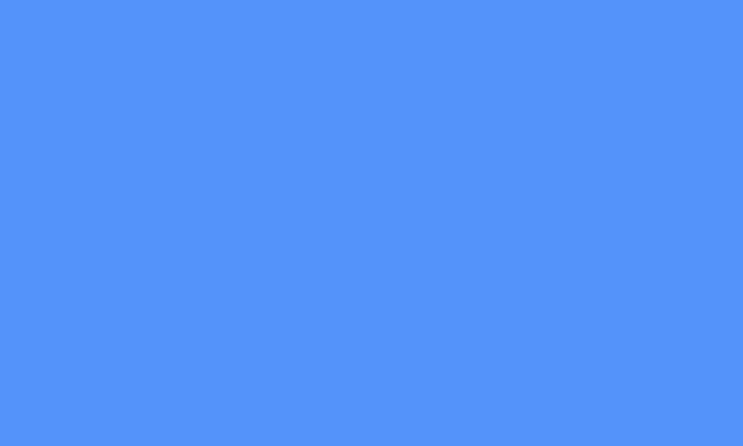
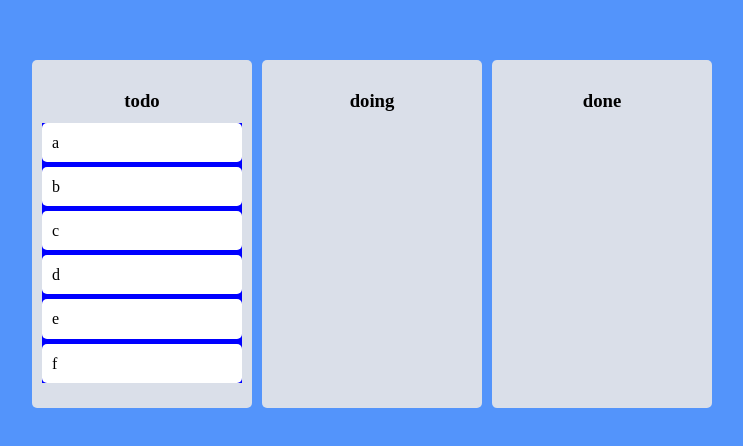
Before and after one commit to n0hack/tech-stacks, a React (Create React App) app in the folder 2022/react-beautiful-dnd/tutorial/: page / in a window 1280 px wide. Shown: the part 166-612 px from the top of the page, without its empty margins (268-1011 px from the left). Built offline with nearby package versions, Linux system fonts and the light colour scheme.

Commit message:
DnD 이동

```diff
--- /dev/null
+++ b/2022/react-beautiful-dnd/package.json
@@ -0,0 +1,5 @@
+{
+  "dependencies": {
+    "recoil": "^0.7.3-alpha.2"
+  }
+}
--- a/2022/react-beautiful-dnd/tutorial/src/App.tsx
+++ b/2022/react-beautiful-dnd/tutorial/src/App.tsx
@@ -1,15 +1,67 @@
+import { DragDropContext, DropResult } from 'react-beautiful-dnd';
 import styled from 'styled-components';
+import { useRecoilState } from 'recoil';
+import { todoState } from './atoms';
+import Board from './components/Board';
 
-const Board = styled.div`
-  background-color: ${(props) => props.theme.boardColor};
+const Wrapper = styled.div`
+  display: flex;
+  max-width: 680px;
+  width: 100%;
+  margin: 0 auto;
+  justify-content: center;
+  align-items: center;
+  height: 100vh;
 `;
 
-const Card = styled.div`
-  background-color: ${(props) => props.theme.cardColor};
+const Boards = styled.div`
+  display: grid;
+  width: 100%;
+  grid-template-columns: repeat(3, 1fr);
+  gap: 10px;
 `;
 
 function App() {
-  return <div className="App"></div>;
+  const [todos, setTodos] = useRecoilState(todoState);
+  const onDragEnd = (info: DropResult) => {
+    const { destination, source, draggableId } = info;
+
+    if (!destination) return;
+
+    // 동일한 Board
+    if (destination?.droppableId === source.droppableId) {
+      const newTodo = [...todos[source.droppableId]];
+      [newTodo[source.index], newTodo[destination.index]] = [
+        newTodo[destination.index],
+        newTodo[source.index],
+      ];
+      setTodos((prev) => ({ ...prev, [destination.droppableId]: newTodo }));
+    } else {
+      const newSrc = [...todos[source.droppableId]];
+      const newDest = [...todos[destination.droppableId]];
+
+      newSrc.splice(source.index, 1);
+      newDest.splice(destination.index, 0, draggableId);
+
+      setTodos((prev) => ({
+        ...prev,
+        [source.droppableId]: newSrc,
+        [destination.droppableId]: newDest,
+      }));
+    }
+  };
+
+  return (
+    <DragDropContext onDragEnd={onDragEnd}>
+      <Wrapper>
+        <Boards>
+          {Object.keys(todos).map((boardId) => (
+            <Board key={boardId} todos={todos[boardId]} boardId={boardId} />
+          ))}
+        </Boards>
+      </Wrapper>
+    </DragDropContext>
+  );
 }
 
 export default App;
--- /dev/null
+++ b/2022/react-beautiful-dnd/tutorial/src/atoms.ts
@@ -0,0 +1,10 @@
+import { atom, selector } from 'recoil';
+
+interface ITodoState {
+  [key: string]: string[];
+}
+
+export const todoState = atom<ITodoState>({
+  key: 'todo',
+  default: { todo: ['a', 'b', 'c', 'd', 'e', 'f'], doing: [], done: [] },
+});
--- /dev/null
+++ b/2022/react-beautiful-dnd/tutorial/src/components/Board.tsx
@@ -0,0 +1,46 @@
+import React from 'react';
+import { Droppable } from 'react-beautiful-dnd';
+import styled from 'styled-components';
+import DragabbleCard from './DragabbleCard';
+
+const Wrapper = styled.div`
+  min-height: 200px;
+  padding: 20px 10px;
+  padding-top: 30px;
+  background-color: ${(props) => props.theme.boardColor};
+  border-radius: 5px;
+`;
+
+const Title = styled.h3`
+  text-align: center;
+  margin-bottom: 10px;
+`;
+
+interface IBoardProps {
+  todos: string[];
+  boardId: string;
+}
+
+const Board = ({ todos, boardId }: IBoardProps) => {
+  return (
+    <Wrapper>
+      <Title>{boardId}</Title>
+      <Droppable droppableId={boardId}>
+        {(provided) => (
+          <div
+            style={{ backgroundColor: 'blue' }}
+            ref={provided.innerRef}
+            {...provided.droppableProps}
+          >
+            {todos.map((todo, index) => (
+              <DragabbleCard key={todo} index={index} todo={todo} />
+            ))}
+            {provided.placeholder}
+          </div>
+        )}
+      </Droppable>
+    </Wrapper>
+  );
+};
+
+export default Board;
--- /dev/null
+++ b/2022/react-beautiful-dnd/tutorial/src/components/DragabbleCard.tsx
@@ -0,0 +1,33 @@
+import React from 'react';
+import { Draggable } from 'react-beautiful-dnd';
+import styled from 'styled-components';
+
+const Card = styled.div`
+  padding: 10px;
+  margin-bottom: 5px;
+  background-color: ${(props) => props.theme.cardColor};
+  border-radius: 5px;
+`;
+
+interface IDragabbleCardProps {
+  todo: string;
+  index: number;
+}
+
+const DragabbleCard = ({ todo, index }: IDragabbleCardProps) => {
+  return (
+    <Draggable draggableId={todo} index={index} key={todo}>
+      {(provided) => (
+        <Card
+          ref={provided.innerRef}
+          {...provided.draggableProps}
+          {...provided.dragHandleProps}
+        >
+          {todo}
+        </Card>
+      )}
+    </Draggable>
+  );
+};
+
+export default React.memo(DragabbleCard);
--- a/2022/react-beautiful-dnd/tutorial/src/index.tsx
+++ b/2022/react-beautiful-dnd/tutorial/src/index.tsx
@@ -1,4 +1,5 @@
 import React from 'react';
+import { RecoilRoot } from 'recoil';
 import ReactDOM from 'react-dom/client';
 import { createGlobalStyle, ThemeProvider } from 'styled-components';
 import App from './App';
@@ -28,8 +29,10 @@ const root = ReactDOM.createRoot(
   document.getElementById('root') as HTMLElement
 );
 root.render(
-  <ThemeProvider theme={theme}>
-    <GlobalStyle />
-    <App />
-  </ThemeProvider>
+  <RecoilRoot>
+    <ThemeProvider theme={theme}>
+      <GlobalStyle />
+      <App />
+    </ThemeProvider>
+  </RecoilRoot>
 );
```
Also changed, not shown: 1 other file (tests, documents, lock files or other folders).
